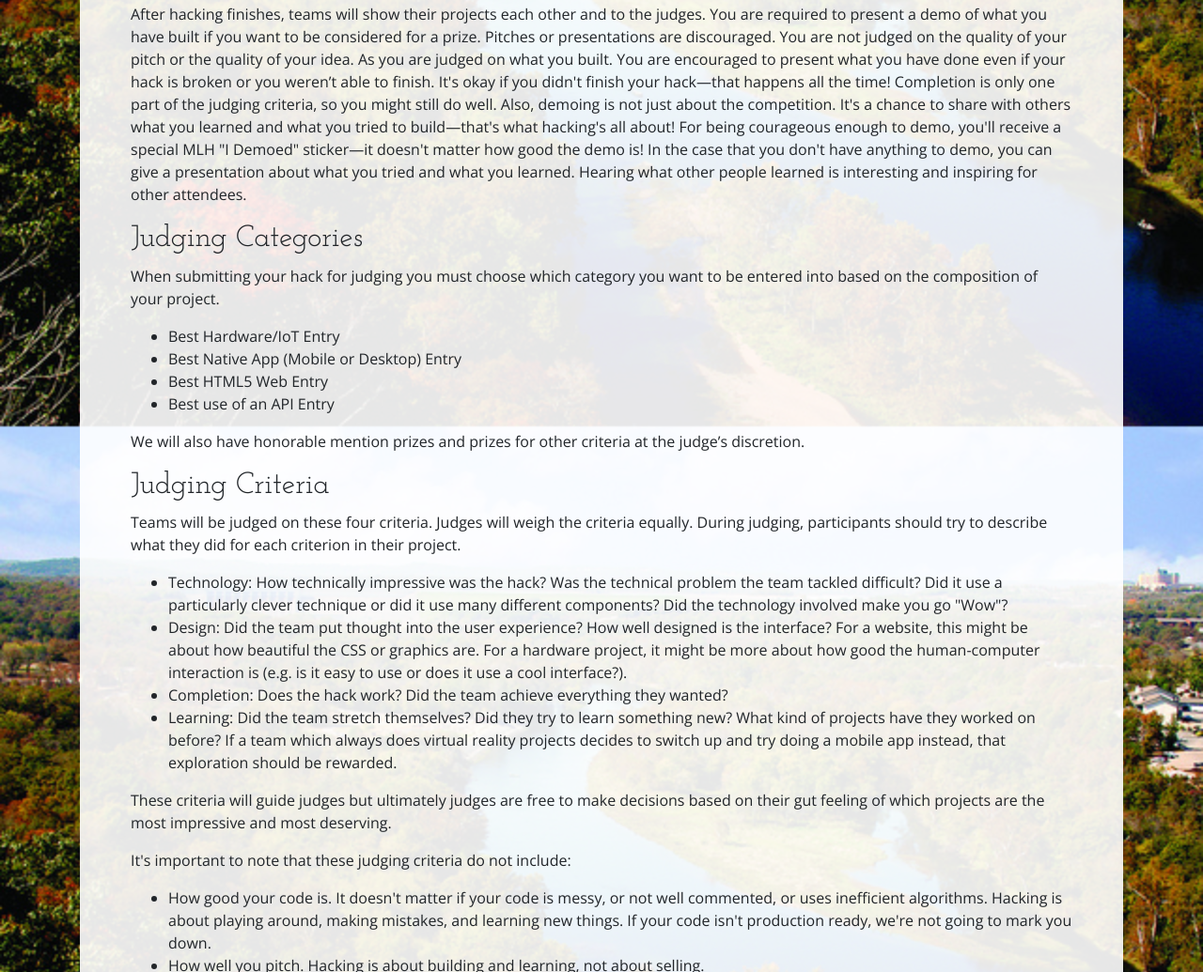
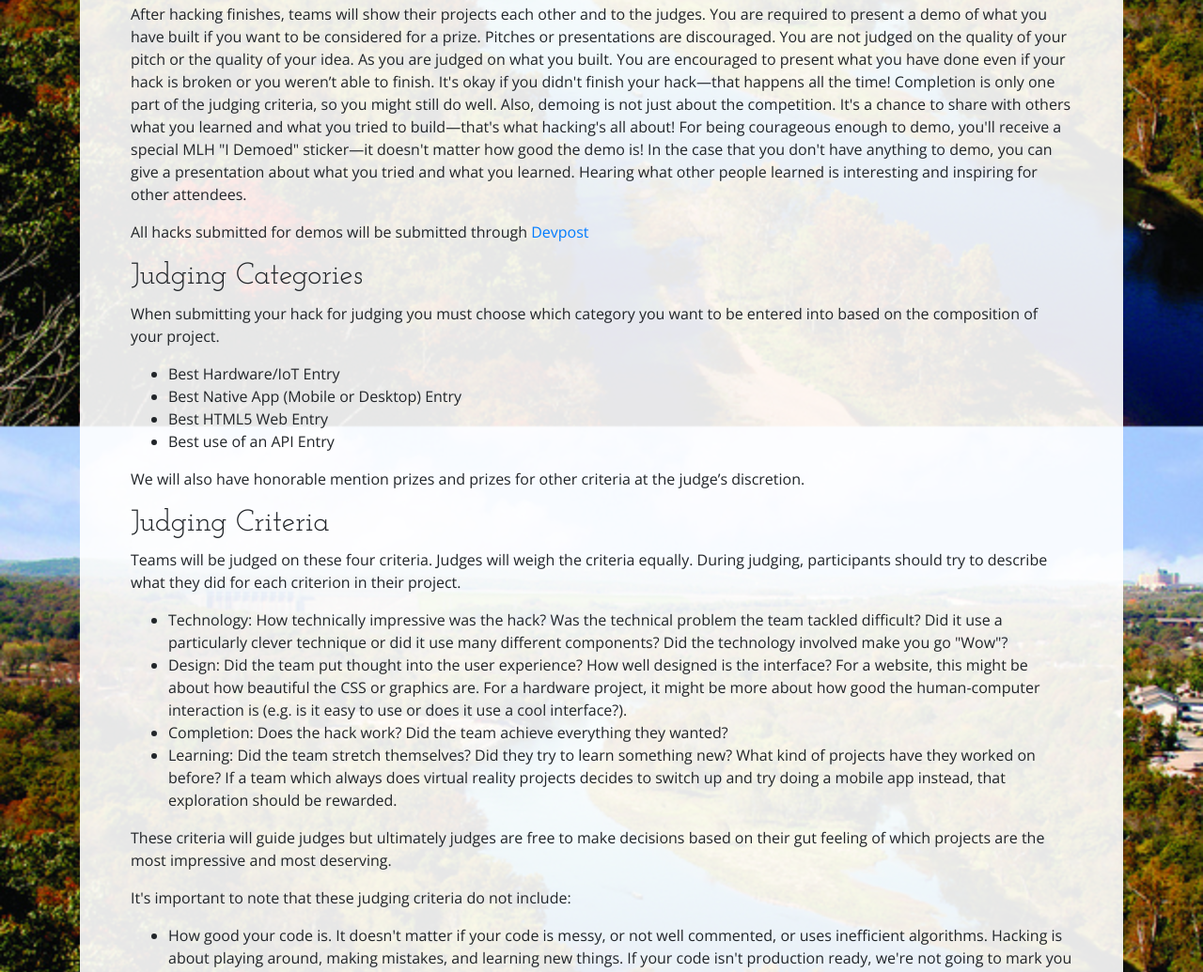
Before and after one commit to wrighta-otc/wrighta-otc.github.io, a website: page rules.html in a window 1280 px wide. Shown: the part 1254-2289 px from the top of the page at 94% size. Drawn offline with nearby package versions, Linux system fonts and the light colour scheme.

Commit message:
Rules updated
rules page updated

```diff
--- a/rules.html
+++ b/rules.html
@@ -153,6 +153,7 @@
                             You are required to present a demo of what you have built if you want to be considered for a prize. Pitches or presentations are discouraged. You are not judged on the quality of your pitch or the quality of your idea. As you are judged on what you built.
                             You are encouraged to present what you have done even if your hack is broken or you weren’t able to finish. It's okay if you didn't finish your hack—that happens all the time! Completion is only one part of the judging criteria, so you might still do well. Also, demoing is not just about the competition. It's a chance to share with others what you learned and what you tried to build—that's what hacking's all about! For being courageous enough to demo, you'll receive a special MLH "I Demoed" sticker—it doesn't matter how good the demo is! In the case that you don't have anything to demo, you can give a presentation about what you tried and what you learned. Hearing what other people learned is interesting and inspiring for other attendees.
                         </p>
+                        <p>All hacks submitted for demos will be submitted through <a href="https://hacktheozarks.devpost.com/">Devpost</a></p>
                         <h2>Judging Categories</h2>
                         <p>When submitting your hack for judging you must choose which category you want to be entered into based on the composition of your project.</p>
                         <ul>
```
